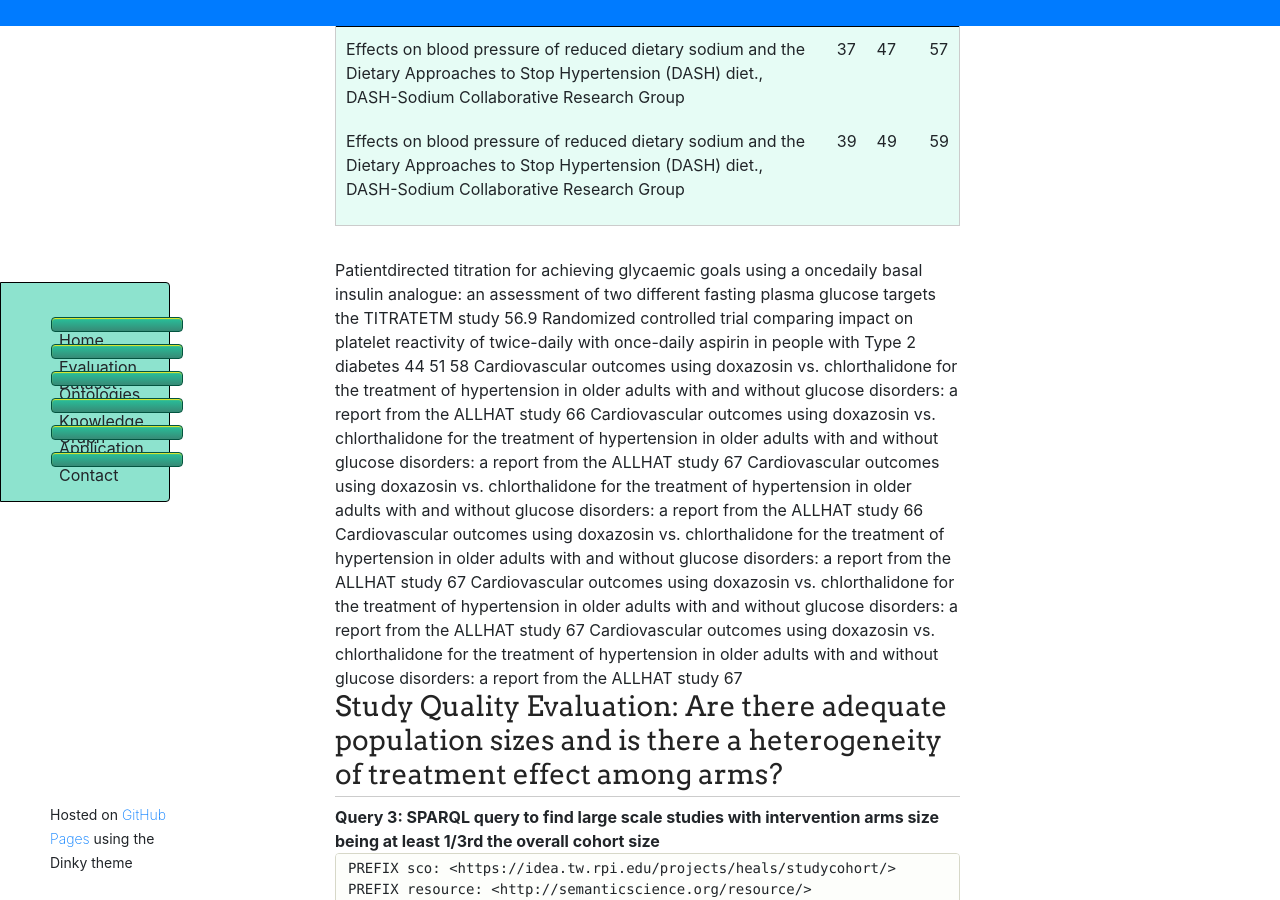
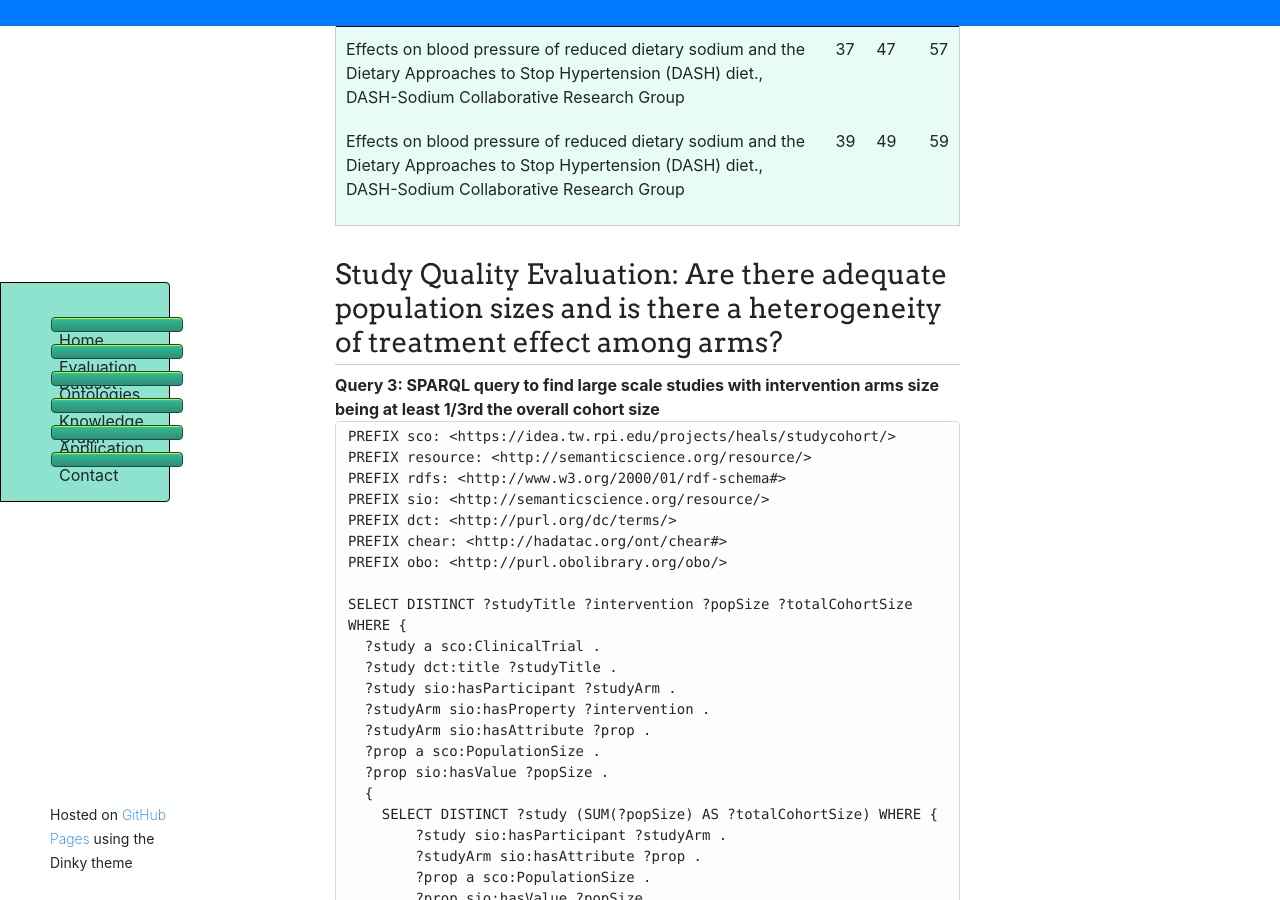
Before and after one commit to tetherless-world/study-cohort-ontology, a Jekyll site: the page built from application.md, in a window 1280 px wide and 900 px high, scrolled down 2765 px. Built offline with Jekyll 4.4.1, drawn with Linux system fonts in a browser that asks for light colours; nearby versions of some CDN libraries; our own code applies the rules of GitHub Pages for plain Markdown files; library files that are not in the unit come from our copies.

Commit message:
Update application.md

```diff
--- a/application.md
+++ b/application.md
@@ -177,19 +177,22 @@
     <th>Upper Bound</th>
   </tr>
 </thead>
+
 <tbody>
-  <tr>
+ <tr>
     <td>Effects on blood pressure of reduced dietary sodium and the Dietary Approaches to Stop Hypertension (DASH) diet., DASH-Sodium Collaborative Research Group</td>
     <td> 37</td>
     <td>47</td>
     <td>57 </td>
   </tr>
+
   <tr>
     <td>Effects on blood pressure of reduced dietary sodium and the Dietary Approaches to Stop Hypertension (DASH) diet., DASH-Sodium Collaborative Research Group</td>
     <td> 39</td>
     <td>49</td>
     <td> 59</td>
   </tr>
+
  <tr>
 <td>Patientdirected titration for achieving glycaemic goals using a oncedaily basal insulin analogue: an assessment of two different fasting plasma glucose targets the TITRATETM study</td>
     <td> </td>
@@ -203,8 +206,6 @@
     <td>57.2</td>
     <td> </td>
   </tr>
-</tbody>
-</table>
 
 <tr>
 <td>Patientdirected titration for achieving glycaemic goals using a oncedaily basal insulin analogue: an assessment of two different fasting plasma glucose targets the TITRATETM study</td>
@@ -262,6 +263,10 @@
     <td>67</td>
     <td> </td>
   </tr>
+
+  </tbody>
+</table>
+
 
    <h3> Study Quality Evaluation: Are there adequate population sizes and is there a heterogeneity of treatment effect among arms? </h3>
    <strong> Query 3: SPARQL query to find large scale studies with intervention arms size being at least 1/3rd the overall cohort size </strong>
```
